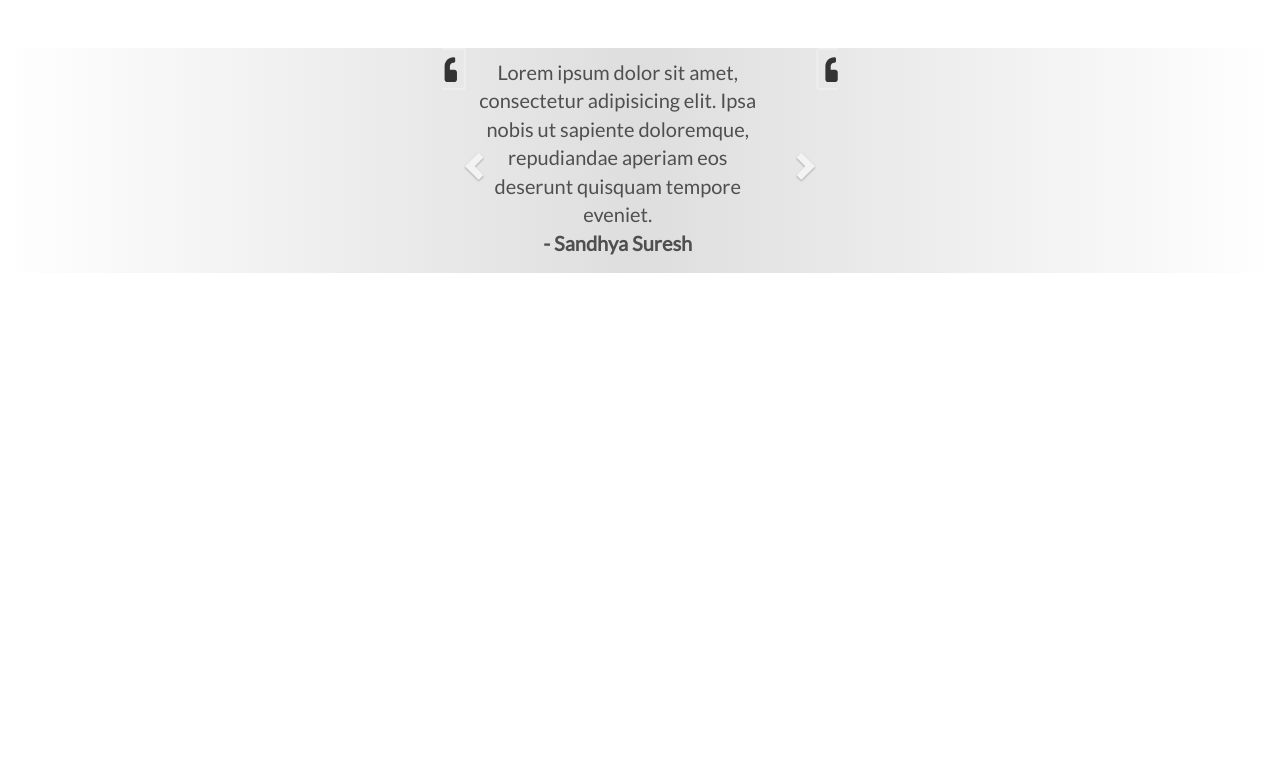
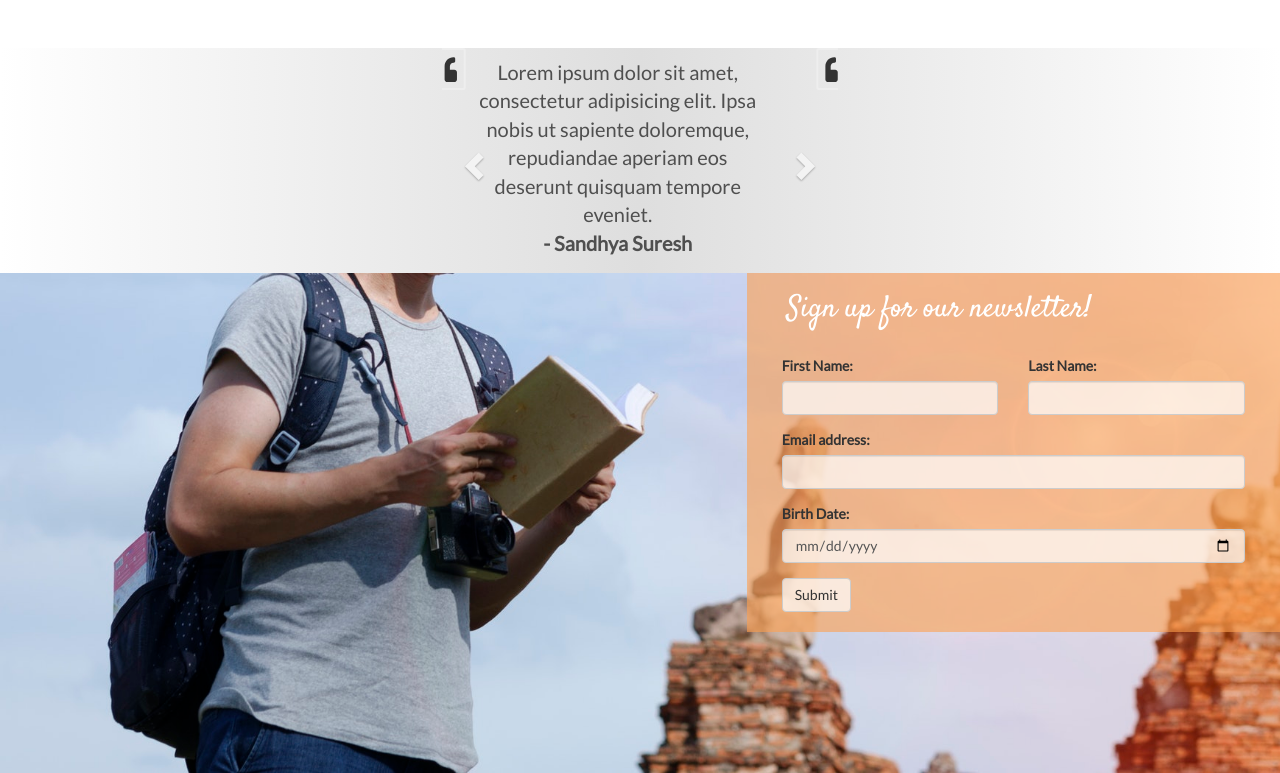
Before and after one commit to muditasisodia/way-farer, a plain HTML site: page index.html in a window 1280 px wide. Shown: the part 1436-2209 px from the top of the page. Before the commit the page ends 1709 px from the top, so only its background shows below. Drawn offline with nearby package versions, Linux system fonts and the light colour scheme.

Commit message:
sign up for newsletter added

```diff
--- a/index.html
+++ b/index.html
@@ -281,6 +281,41 @@
   </div>
 
 
+  <div class="container-fluid">
+    <div class="row" id="newsletter-signup">
+      <div class="col-md-offset-7 col-md-5 signup-form">
+        <h2 id="newsletter-head">Sign up for our newsletter!</h2>
+
+        <form action="/action_page.php">
+
+          <div class="form-group row">
+            <div class="col-md-6">
+            <label for="fname">First Name:</label>
+            <input type="text" class="form-control" id="fname">
+            </div>
+            <div class="col-md-6">
+            <label for="lname">Last Name:</label>
+            <input type="text" class="form-control" id="lname">
+            </div>
+          </div>
+
+          <div class="form-group">
+            <label for="email">Email address:</label>
+            <input type="email" class="form-control" id="email">
+          </div>
+
+          <div class="form-group">
+            <label for="bdate">Birth Date:</label>
+            <input class="form-control" type="date" id="example-date-input">
+          </div>
+          <button type="submit" class="btn btn-default">Submit</button>
+        </form>
+
+      </div>
+    </div>
+  </div>
+
+
   <script src="https://ajax.googleapis.com/ajax/libs/jquery/3.3.1/jquery.min.js"></script>
   <script src="https://maxcdn.bootstrapcdn.com/bootstrap/3.3.7/js/bootstrap.min.js"></script>
 </body>
--- a/style.css
+++ b/style.css
@@ -143,3 +143,21 @@ ul{
   font-weight: bold;
   padding-bottom: 10px;
 }
+
+#newsletter-signup{
+  height:500px;
+  background: url("images/newsletter.jpeg");
+  background-size: cover;
+  background-repeat: no-repeat;
+  height: 500px;
+}
+
+.signup-form{
+  background: rgba(255, 161, 79, 0.6);
+}
+
+#newsletter-head{
+  font-family: 'Satisfy', cursive;
+  color: white;
+  padding-left: 5%;
+}
```
Also changed, not shown: images/newsletter.jpeg (added). Lines whose indentation alone changed are shown as unchanged.
